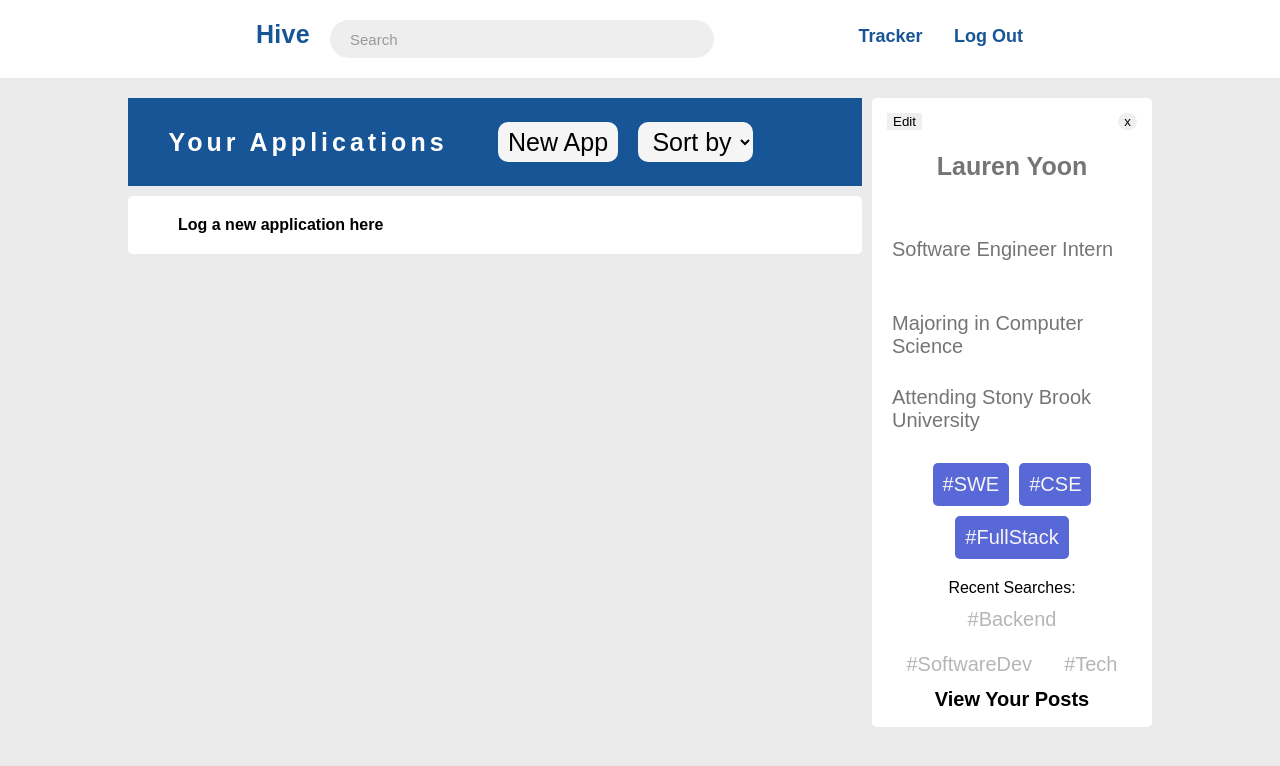
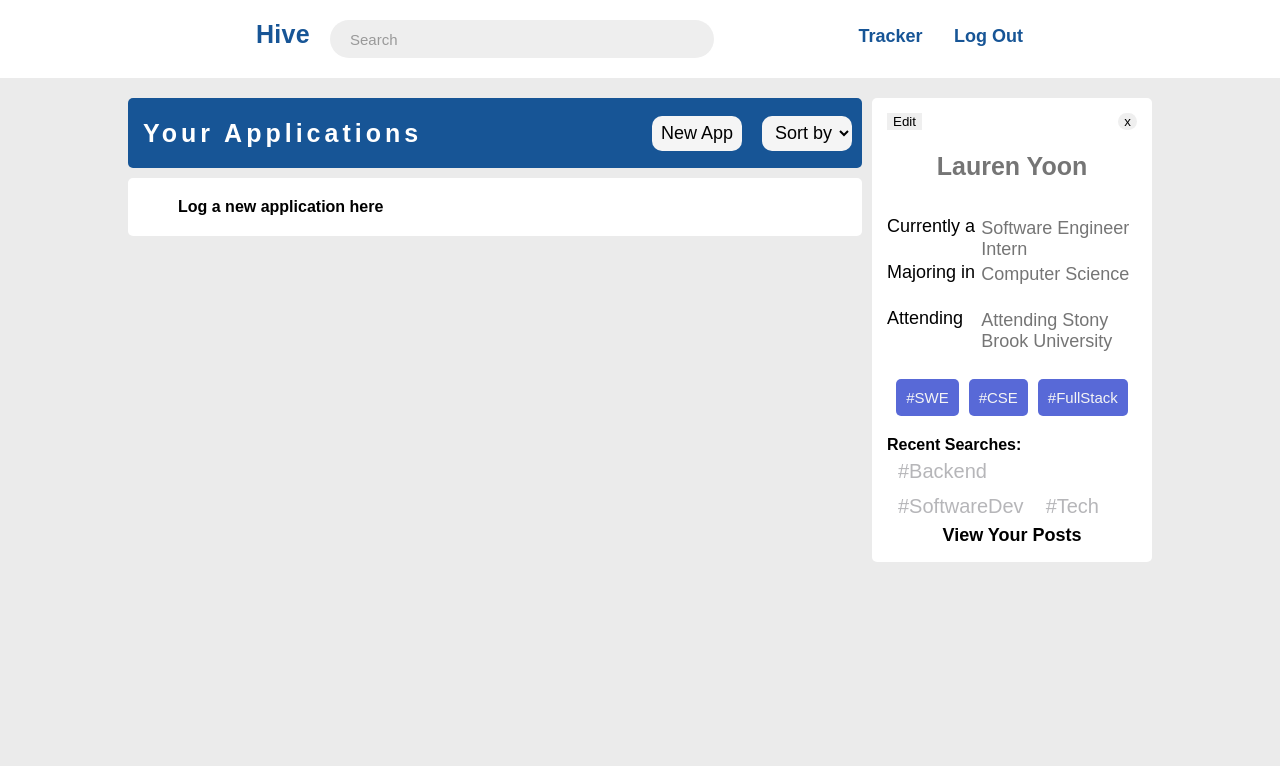
Before and after one commit to rise-summer/team1-jobtracking, a React (Create React App) app: page /trackr in a window 1280 px wide. Shown: the top 766 px of the page. Built offline with nearby package versions, Linux system fonts and the light colour scheme.

Commit message:
fixed trackr styling

```diff
--- a/src/components/trackr/components/applicationfeed/Application.js
+++ b/src/components/trackr/components/applicationfeed/Application.js
@@ -133,8 +133,6 @@ const PositionName = styled.div`
   line-height: 22px;
 `;
 
-const Slider = styled.input``;
-
 const Left = styled.div`
   width: 80%;
 `;
@@ -153,17 +151,23 @@ const Right = styled.div`
 const BorderBox = styled.div`
   border: 2px solid #6175a9;
   box-sizing: border-box;
-  border-radius: 15px;
+  border-radius: 10px;
   margin: auto 0px;
+  height: 53px;
+`;
+
+const Slider = styled.input`
+  height: 5px;
 `;
 
 const Status = styled.div`
-  text-align: center;
-  font-weight: 800;
-  font-size: 16px;
+  text-align: left;
+  font-weight: 600;
+  font-size: 13px;
   line-height: 22px;
   /* identical to box height */
   color: #5c5c5c;
+  margin: 2px auto auto 10px;
 `;
 
 const ButtonBox = styled.div`
@@ -198,14 +202,15 @@ const Top = styled.div`
 `;
 
 const Topline = styled.div`
+  margin-top: 3vh;
   display: flex;
-  justify-content: center;
-  margin-top: 3vh;
+  justify-content: space-between;
 `;
 
 const TopText = styled.div`
   color: #5a5a5a;
   margin: 0px 3vw;
+  font-size: 13px;
 `;
 
 const Description = styled.div`
@@ -222,12 +227,15 @@ const Notes = styled.textarea`
   box-sizing: border-box;
   border-radius: 14px;
   resize: none;
-  padding: 5px;
+  padding: 10px;
   width: 100%;
-  font-size: 16px;
-  line-height: 22px;
+  min-height: 80px;
+  font-size: 12px;
+  line-height: 15px;
   /* RISE colors high fidelity */
   color: #5a5a5a;
+  border-radius: 10px;
+  outline: none;
 `;
 
 const Svg = styled.img`
--- a/src/components/trackr/index.js
+++ b/src/components/trackr/index.js
@@ -24,6 +24,9 @@ import {
   ViewPostBtnDiv,
   ViewPostBtn,
   HeadingContent,
+  SearchTitle,
+  InfoPrompt,
+  InfoDiv,
 } from "./style";
 import Application from "./components/applicationfeed/Application";
 import { useState } from "react";
@@ -134,19 +137,28 @@ export default function Trackr(props) {
               <ExitBtn>x</ExitBtn>
             </BtnDiv>
             <Name {...name} placeholder="Lauren Yoon"></Name>
-            <Info {...job} placeholder="Software Engineer Intern" />
-            <Info {...major} placeholder="Majoring in Computer Science" />
-            <Info
-              {...education}
-              placeholder="Attending Stony Brook University"
-            />
+            <InfoDiv>
+              <InfoPrompt>Currently a</InfoPrompt>
+              <Info {...job} placeholder="Software Engineer Intern" />
+            </InfoDiv>
+            <InfoDiv>
+              <InfoPrompt>Majoring in</InfoPrompt>
+              <Info {...major} placeholder="Computer Science" />
+            </InfoDiv>
+            <InfoDiv>
+              <InfoPrompt>Attending</InfoPrompt>
+              <Info
+                {...education}
+                placeholder="Attending Stony Brook University"
+              />
+            </InfoDiv>
             <HashTagDiv>
               <HashTag>#SWE</HashTag>
               <HashTag>#CSE</HashTag>
               <HashTag>#FullStack</HashTag>
             </HashTagDiv>
+            <SearchTitle>Recent Searches:</SearchTitle>
             <SearchDiv>
-              <div>Recent Searches:</div>
               <Searches>#Backend</Searches>
               <Searches>#SoftwareDev</Searches>
               <Searches>#Tech</Searches>
--- a/src/components/trackr/style.js
+++ b/src/components/trackr/style.js
@@ -28,13 +28,14 @@ export const ContentDiv = styled.div`
 export const Headding = styled.div`
   background: #175596;
   overflow: hidden;
+  border-radius: 5px;
 `;
 
 export const HeadingContent = styled.div`
   display: flex;
-  min-width: 645px;
+  //min-width: 645px;
   border-radius: 5px 5px 0px 0px;
-  height: 88px;
+  height: 70px;
 `;
 
 export const Title = styled.div`
@@ -42,11 +43,11 @@ export const Title = styled.div`
   font-weight: bold;
   font-size: 25px;
   letter-spacing: 3pt;
-  text-align: center;
+  text-align: left;
   color: #ffffff;
   /* display: block; */
-  margin: auto 10px;
-  min-width: 340px;
+  margin: auto auto auto 15px;
+  /* min-width: 270px; */
 `;
 
 export const NewAppBtnDiv = styled.button`
@@ -56,9 +57,8 @@ export const NewAppBtnDiv = styled.button`
   outline: none;
   text-align: center;
   margin: auto 10px;
-  height: 40px;
-  width: 100px;
-  min-width: 120px;
+  height: 35px;
+  width: 90px;
   text-decoration: none;
   cursor: pointer;
   &:hover {
@@ -74,7 +74,7 @@ export const NewAppBtn = styled.a`
   text-decoration: none;
   color: #000000;
   font-weight: none;
-  font-size: 25px;
+  font-size: 18px;
 `;
 
 export const Sort = styled.select`
@@ -85,9 +85,9 @@ export const Sort = styled.select`
   text-align: center;
   margin: auto 10px;
   padding-left: 5px;
-  width: 115px;
-  font-size: 25px;
-  height: 40px;
+  width: 90px;
+  font-size: 18px;
+  height: 35px;
   font-weight: none;
   cursor: pointer;
   &:hover {
@@ -173,14 +173,25 @@ export const Name = styled.textarea`
   color: black;
 `;
 
+export const InfoPrompt = styled.div`
+  font-size: 18px;
+  color: black;
+  text-align: left;
+  width: 150px;
+`;
+
+export const InfoDiv = styled.div`
+  display: flex;
+`;
+
 export const Info = styled.textarea`
   font-family: Sans-Serif;
-  margin-top: 20px;
-  font-size: 20px;
+  font-size: 18px;
   resize: none;
   border: none;
   text-align: left;
-  overflow: hidden;
+  width: 100%;
+  outline: none;
 `;
 
 export const HashTagDiv = styled.div`
@@ -191,7 +202,7 @@ export const HashTag = styled.button`
   background: #5869d7;
   color: #f5f5f5;
   width: fit-content;
-  font-size: 20px;
+  font-size: 15px;
   padding: 10px 10px 10px 10px;
   margin: 5px 5px 5px 5px;
   border-radius: 5px;
@@ -200,8 +211,17 @@ export const HashTag = styled.button`
   border: none;
 `;
 
+export const SearchTitle = styled.div`
+  margin-top: 15px;
+
+  text-align: left;
+  padding-left: 0px;
+  font-weight: bold;
+`;
+
 export const SearchDiv = styled.div`
-  margin-top: 15px;
+  display: flex;
+  flex-wrap: wrap;
 `;
 
 export const Searches = styled.button`
@@ -211,7 +231,7 @@ export const Searches = styled.button`
   color: #b6b6b9;
   width: fit-content;
   font-size: 20px;
-  margin: 10px 10px 10px 10px;
+  margin: 5px 5px 5px 5px;
   border-radius: 5px;
 `;
 
@@ -221,7 +241,7 @@ export const ViewPostBtn = styled.button`
   color: none;
   background: none;
   font-weight: bold;
-  font-size: 20px;
+  font-size: 18px;
   cursor: pointer;
   &:hover {
     color: 2071c7;
```
